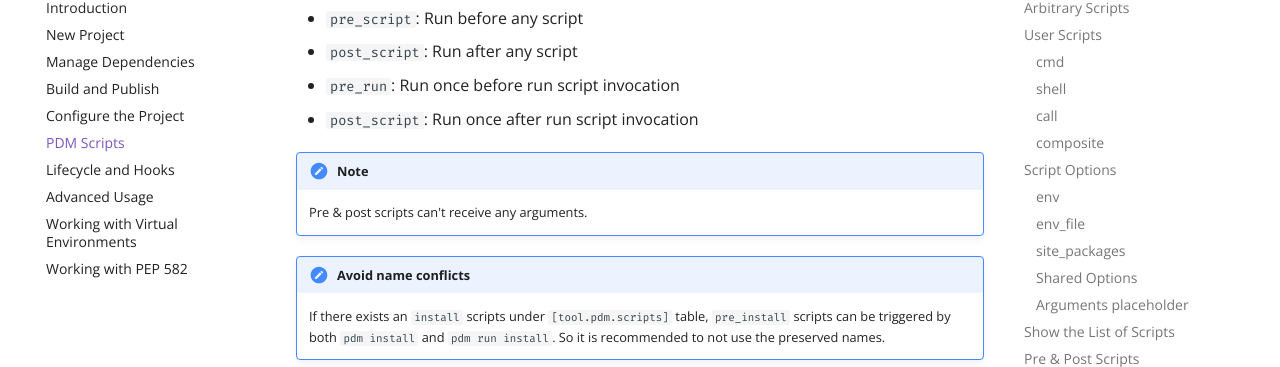
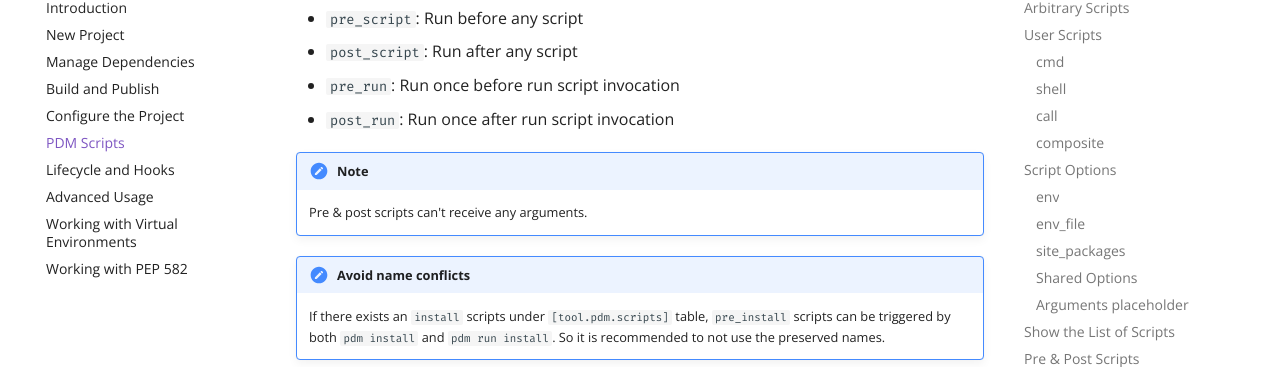
Before and after one commit to azurelotus0926/pdm, an MkDocs documentation site: the page built from docs/docs/usage/scripts.md, in a window 1280 px wide and 900 px high, scrolled down 6691 px. Shown: the part 148-515 px from the top of the window. Built offline with MkDocs 1.6.1 and Material for MkDocs 9.7.7, drawn with Linux system fonts in a browser that asks for light colours; comment, search, counter and statistics services are not loaded; the version menu is left out.

Commit message:
Fix typo in docs/docs/usage/scripts.md (#1881)

```diff
--- a/docs/docs/usage/scripts.md
+++ b/docs/docs/usage/scripts.md
@@ -295,7 +295,7 @@ Under certain situations PDM will look for some special hook scripts for executi
 - `pre_script`: Run before any script
 - `post_script`: Run after any script
 - `pre_run`: Run once before run script invocation
-- `post_script`: Run once after run script invocation
+- `post_run`: Run once after run script invocation
 
 !!! note
     Pre & post scripts can't receive any arguments.
```
